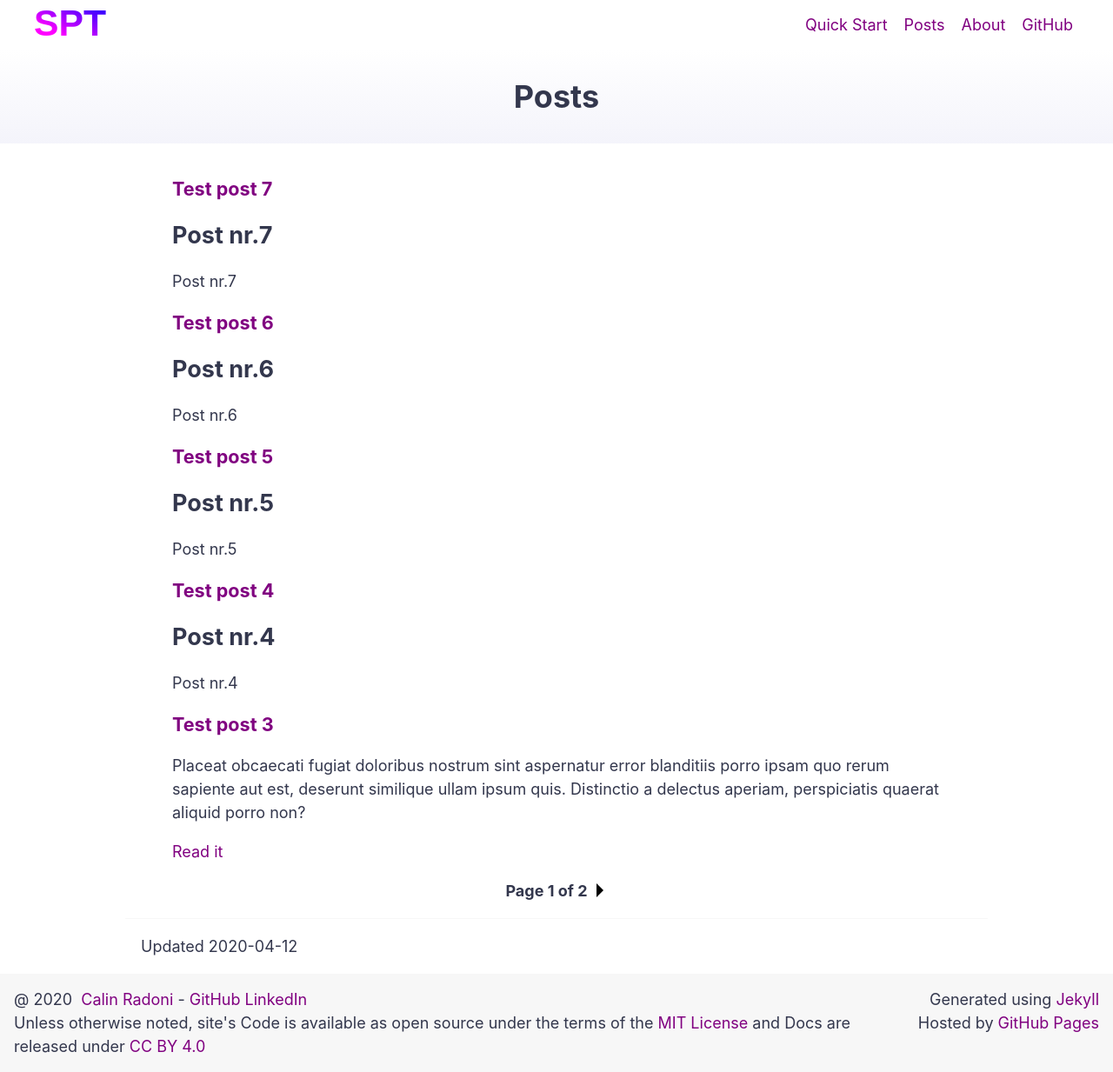
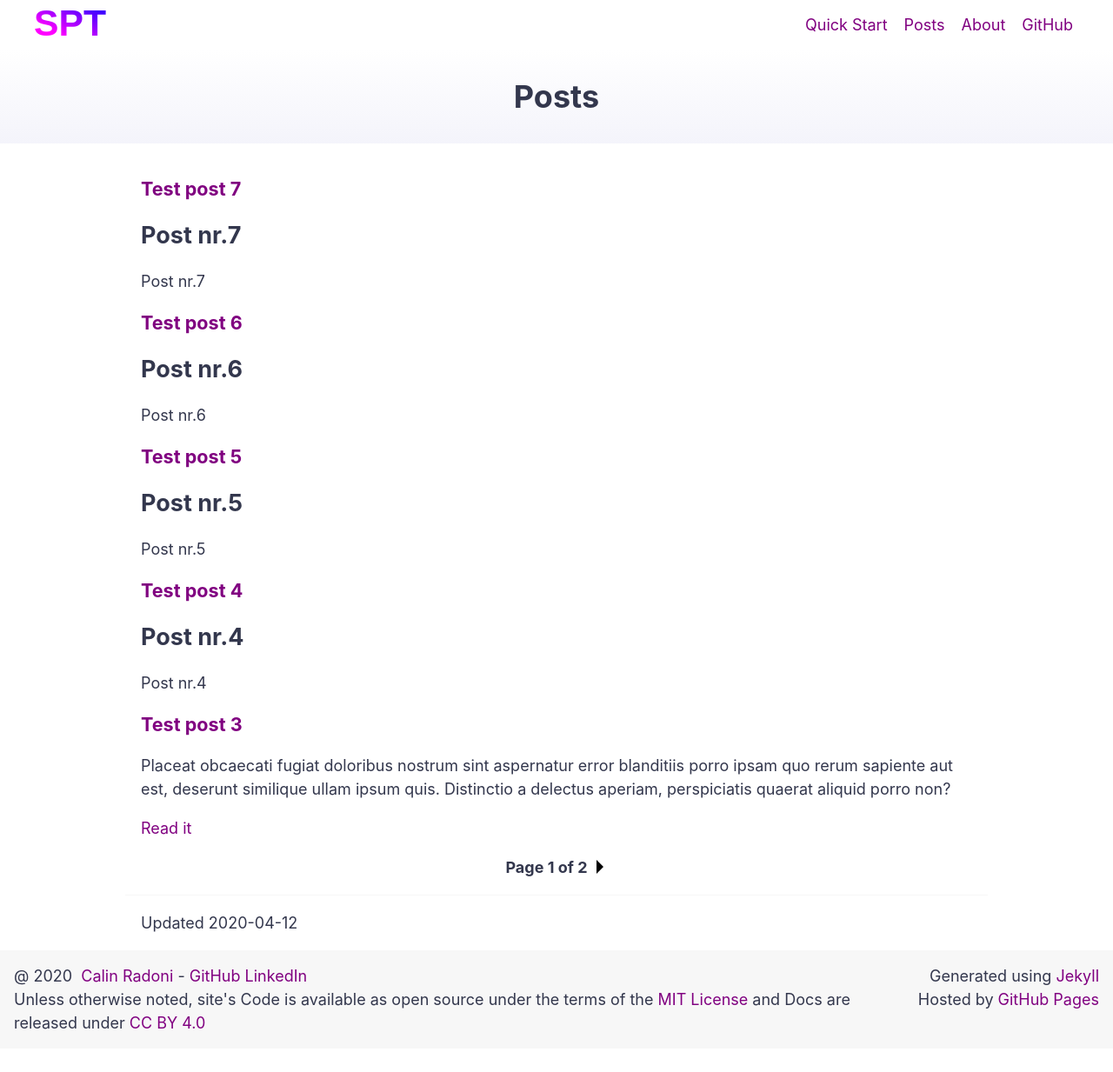
Before and after one commit to CalinRadoni/simple-purple-theme, a Jekyll site: the page built from pages/index.html, in a window 1280 px wide. Shown: the whole page at 87% size. Built offline with Jekyll 4.4.1, drawn with Linux system fonts in a browser that asks for light colours; the list of posts is cut into pages by our own code; after the commit the page ends 1206 px from its top, so only the background shows below that.

Commit message:
Simplifies tags, categories and posts pages

```diff
--- a/_sass/_pagination.scss
+++ b/_sass/_pagination.scss
@@ -1,16 +1,9 @@
 @charset "utf-8";
 
-.pagination {
+.pagination-post {
+  margin-bottom: 1rem;
 
-  &-post {
-    margin-left: 1rem;
+  &-title { font-size: 1.2rem; font-weight: bold }
+}
 
-    h1 { font-size: 1.2rem; font-weight: bold }
-
-    &-body {
-      /* */
-    }
-  }
-
-  &-page-cnt { font-weight: bolder }
-}
+.pagination-page-cnt { font-weight: bolder }
--- a/pages/categories.html
+++ b/pages/categories.html
@@ -2,16 +2,12 @@
 title: Categories
 ---
 
-<section class="row-limited-simple">
 <ul class="tag-cloud">
 {%- assign item_list = site.categories | sort -%}
 {%- for item in item_list -%}
 <li><a href="#{{ item[0] | slugify: 'ascii' }}">{{ item[0] }} ({{item[1].size}})</a></li>
 {%- endfor -%}
 </ul>
-</section>
-
-<section class="row-limited-simple">
 
 {%- for item in item_list -%}
 <div class="tag-group">
@@ -29,5 +25,3 @@
 </ul>
 </div>
 {%- endfor -%}
-
-</section>
--- a/pages/index.html
+++ b/pages/index.html
@@ -4,17 +4,14 @@
 permalink:
 ---
 
-<section class="row-limited">
-<div class="pagination">
-
 {% for post in paginator.posts %}
 <div class="pagination-post">
-  <h1><a href="{{ post.url }}">{{ post.title }}</a></h1>
-  <div class="pagination-post-body">
+  <p class="pagination-post-title"><a href="{{ post.url }}">{{ post.title }}</a></p>
+  <div>
     {{ post.content | split:'<!--preview-->' | first }}
     {% if post.content contains '<!--preview-->' %}
-    <p><a href="{{ post.url }}">Read it</a></p>
-  {% endif %}
+    <a href="{{ post.url }}">Read it</a>
+    {% endif %}
   </div>
 </div>
 {% endfor %}
@@ -28,6 +25,3 @@
     <a href="{{ paginator.next_page_path }}"><img class="svg-icon" src="/assets/img/right.svg" alt="Next page"></a>
   {% endif %}
 </p>
-
-</div>
-</section>
--- a/pages/tags.html
+++ b/pages/tags.html
@@ -2,16 +2,12 @@
 title: Tags
 ---
 
-<section class="row-limited-simple">
 <ul class="tag-cloud">
 {%- assign item_list = site.tags | sort -%}
 {%- for item in item_list -%}
 <li><a href="#{{ item[0] | slugify: 'ascii' }}">{{ item[0] }} ({{item[1].size}})</a></li>
 {%- endfor -%}
 </ul>
-</section>
-
-<section class="row-limited-simple">
 
 {%- for item in item_list -%}
 <div class="tag-group">
@@ -29,5 +25,3 @@
 </ul>
 </div>
 {%- endfor -%}
-
-</section>
```
Also changed, not shown: simple-purple-theme.gemspec.
